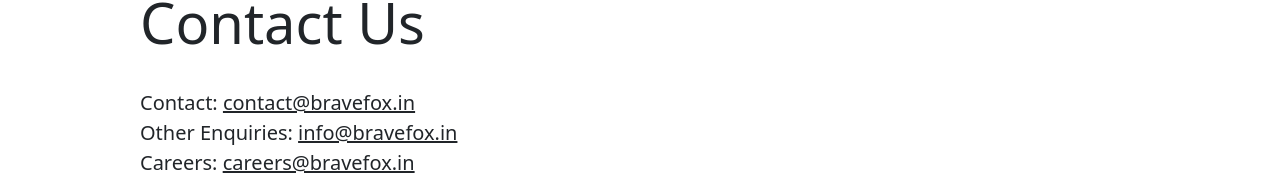
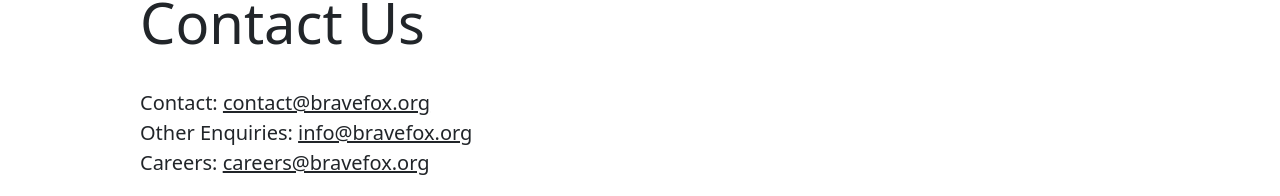
Before and after one commit to Deepak9623/brave, a React (Create React App) app: page /contactus in a window 1280 px wide. Shown: the part 111-307 px from the top of the page. Built offline with nearby package versions, Linux system fonts and the light colour scheme.

Commit message:
Update Contact.js
.in to .org

```diff
--- a/src/components/Contact.js
+++ b/src/components/Contact.js
@@ -15,8 +15,8 @@
                 <h1 className="display-4">Contact Us</h1>
 
                 <br/>
-                <p className="lead">Contact: <u>contact@bravefox.in</u> <br/>Other Enquiries: <u>info@bravefox.in</u>
-                <br/>Careers: <u>careers@bravefox.in</u><p/>
+                <p className="lead">Contact: <u>contact@bravefox.org</u> <br/>Other Enquiries: <u>info@bravefox.org</u>
+                <br/>Careers: <u>careers@bravefox.org</u><p/>
                 <br/>
                 <p>Have questions that you need assistance with? Please fill in the below details and the right respresentative from Brave Fox will be in touch with you soon.</p>
                 <br/>
```
